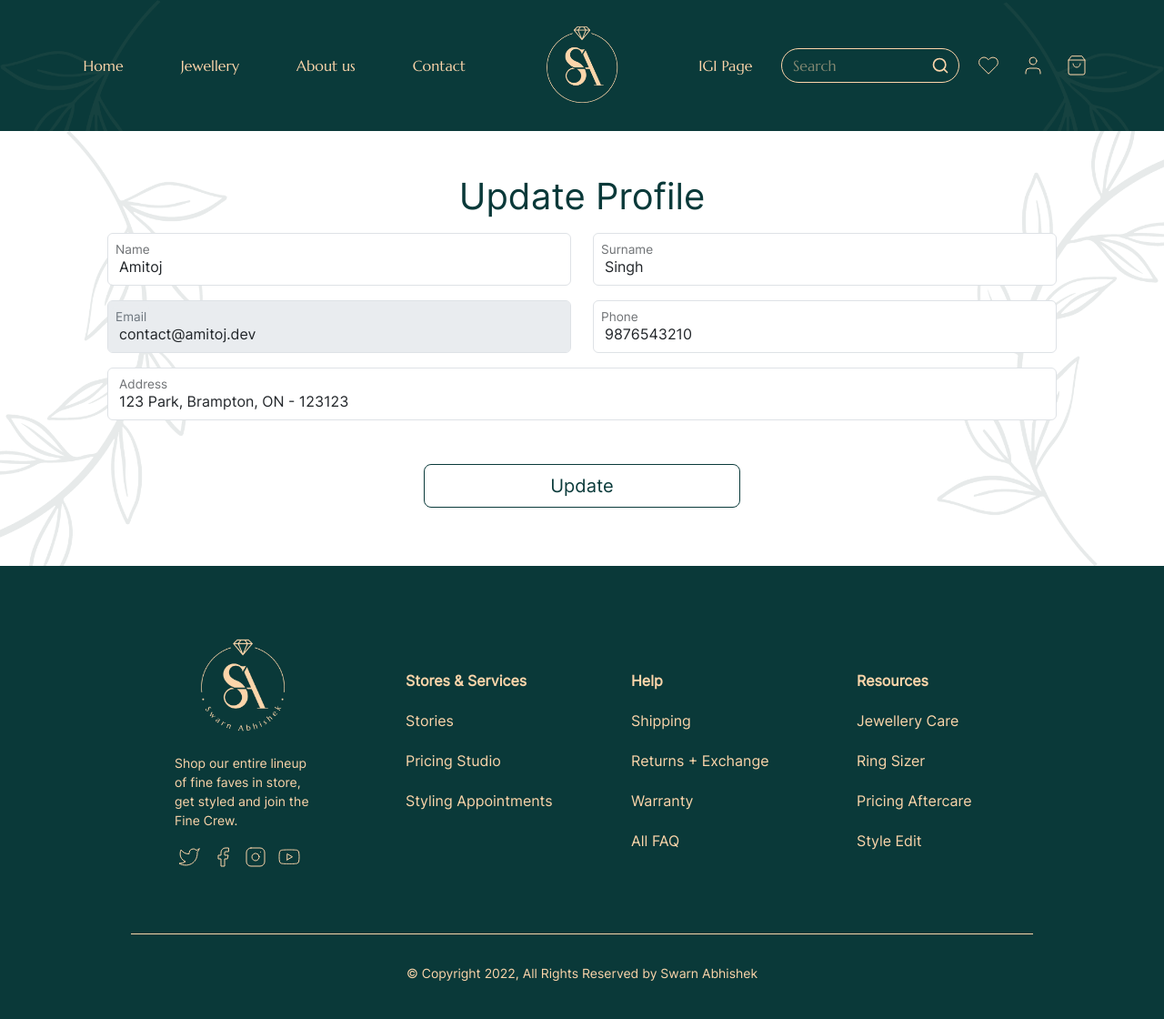
After one commit to Amitoj02/Laravel-Ecommerce, a Laravel app: page /profile in a window 1280 px wide. The commit adds this page. Shown: the whole page at 91% size. Run offline with Laravel 10, Linux system fonts and the light colour scheme; a user stored in the database is signed in; data comes from the database, SQL or seed files in the repository; data that the repository does not hold is empty; some libraries are stand-ins or nearby versions.

Commit message:
Added Profile Settings

```diff
--- a/app/Http/Controllers/HomeController.php
+++ b/app/Http/Controllers/HomeController.php
@@ -53,8 +53,8 @@ class HomeController extends Controller
             'surname' => ['nullable', 'string', 'max:255'],
             'email' => ['required', 'string', 'email', 'max:255', 'unique:'.User::class],
             'password' => ['required', 'confirmed', Password::defaults()],
-            'address' => ['required', 'string', 'max:255'],
-            'phone_number' => ['required', 'numeric', 'max_digits:10']
+            'address' => ['nullable', 'string', 'max:255'],
+            'phone_number' => ['required', 'numeric', 'digits:10']
         ])->validateWithBag('register');
 
         $user = User::create([
--- a/app/Http/Controllers/ProfileController.php
+++ b/app/Http/Controllers/ProfileController.php
@@ -3,6 +3,7 @@
 namespace App\Http\Controllers;
 
 use App\Http\Requests\ProfileUpdateRequest;
+use App\Models\User;
 use Illuminate\Http\RedirectResponse;
 use Illuminate\Http\Request;
 use Illuminate\Support\Facades\Auth;
@@ -11,50 +12,28 @@ use Illuminate\View\View;
 
 class ProfileController extends Controller
 {
-    /**
-     * Display the user's profile form.
-     */
-    public function edit(Request $request): View
-    {
-        return view('profile.edit', [
-            'user' => $request->user(),
-        ]);
+    public function profile(): View{
+        return view('profile');
     }
 
-    /**
-     * Update the user's profile information.
-     */
-    public function update(ProfileUpdateRequest $request): RedirectResponse
+    public function update(Request $request): RedirectResponse
     {
-        $request->user()->fill($request->validated());
-
-        if ($request->user()->isDirty('email')) {
-            $request->user()->email_verified_at = null;
-        }
-
-        $request->user()->save();
-
-        return Redirect::route('profile.edit')->with('status', 'profile-updated');
-    }
-
-    /**
-     * Delete the user's account.
-     */
-    public function destroy(Request $request): RedirectResponse
-    {
-        $request->validateWithBag('userDeletion', [
-            'password' => ['required', 'current_password'],
+        $request->validate([
+            'name' => ['required', 'string', 'max:255'],
+            'surname' => ['nullable', 'string', 'max:255'],
+            'address' => ['nullable', 'string', 'max:255'],
+            'phone_number' => ['required', 'numeric', 'digits:10']
         ]);
 
-        $user = $request->user();
+        User::query()
+            ->where('id', Auth::id())
+            ->update([
+                'name' => $request->name,
+                'surname' => $request->surname,
+                'address' => $request->address,
+                'phone_number' => $request->phone_number
+            ]);
 
-        Auth::logout();
-
-        $user->delete();
-
-        $request->session()->invalidate();
-        $request->session()->regenerateToken();
-
-        return Redirect::to('/');
+        return redirect()->route('profile')->with('updated', true);
     }
 }
--- a/app/Http/Controllers/QuoteController.php
+++ b/app/Http/Controllers/QuoteController.php
@@ -36,7 +36,7 @@ class QuoteController extends Controller
         $request->validate([
             'recipient_name' => ['required', 'string', 'max:255'],
             'email' => ['required', 'string', 'email', 'max:255'],
-            'phone_number' => ['required', 'numeric', 'max_digits:10'],
+            'phone_number' => ['required', 'numeric', 'digits:10'],
             'message' => ['nullable', 'string', 'max:2000'],
             'address_street' => ['nullable', 'string', 'max:70'],
             'address_city' => ['nullable', 'string', 'max:50'],
--- a/resources/views/layouts/app.blade.php
+++ b/resources/views/layouts/app.blade.php
@@ -91,7 +91,7 @@
                                 @auth
                                     <a class="nav-icon" href="#" role="button" data-bs-toggle="dropdown" aria-expanded="false"><i data-feather="user"></i></a>
                                     <ul class="dropdown-menu">
-                                        <li><a class="dropdown-item" href="#" data-bs-toggle="modal" data-bs-target="#modal-account-settings" id="nav-account-settings"><i data-feather="user"></i> Account</a></li>
+                                        <li><a class="dropdown-item" href="{{ route('profile') }}"><i data-feather="user"></i> Account</a></li>
                                         @if(Auth::user()->is_admin === true)
                                             <li><a class="dropdown-item" href="{{asset('admin')}}"><i data-feather="grid"></i> Admin Dashboard</a></li>
                                         @endif
@@ -177,11 +177,8 @@
                                 </div>
                                 <div class="px-4 inter text-center">
                                     <img src="{{ asset('assets/logo_variant1_green.png') }}" width="150px" height="150px">
-                                    <p class="text-primary m-0">Create an account to view your orders, enjoy
-                                        privileges
-                                        and receive updates.</p>
-                                    <h1 class="text-primary marcellus mx-2" style="font-size: 3rem;">Create Account
-                                    </h1>
+                                    <p class="text-primary m-0">Create an account to create wishlist, request quotes and receive updates.</p>
+                                    <h1 class="text-primary marcellus mx-2" style="font-size: 3rem;">Create Account</h1>
 
                                     <form method="POST" action="{{ route('register') }}">
                                         @csrf
--- /dev/null
+++ b/resources/views/profile.blade.php
@@ -0,0 +1,63 @@
+@extends('layouts.app')
+@section('page-title', 'Profile - Swarn Abhishek')
+@section('header-content')
+@endsection
+
+@section('content')
+    <!-- Info section STARTS-->
+    <div class="section-leaf1">
+        <div class="section-leaf2">
+            <div class="container p-5 inter">
+
+{{--                <div class="alert alert-warning" role="alert">--}}
+{{--                    Your account email is not verified, click here to resubmit the verification email.--}}
+{{--                </div>--}}
+
+{{--                <div class="alert alert-success" role="alert">--}}
+{{--                    A verification link has been sent to your email.--}}
+{{--                </div>--}}
+
+                @if(Session::get('updated') === true)
+                    <div class="alert alert-success alert-dismissible fade show" role="alert">
+                        The profile was updated!
+                        <button type="button" class="btn-close" data-bs-dismiss="alert" aria-label="Close"></button>
+                    </div>
+                @endif
+
+                <h1 class="text-primary text-center">Update Profile</h1>
+                <form method="post" action="{{ route('profile-update') }}"  class="inter">
+                    @csrf
+                    <div class="row row-cols-1 row-cols-lg-2">
+                        <div class="col form-floating my-2">
+                            <input type="text" class="form-control" id="txt_name" name="name" value="{{ old('name') ? old('name') : Auth::user()->name }}" placeholder="Name">
+                            <label for="txt_name" class="ms-2">Name</label>
+                            <x-input-error :messages="$errors->get('name')" class="mt-2" />
+                        </div>
+                        <div class="col form-floating my-2">
+                            <input type="text" class="form-control" id="txt_surname" name="surname" value="{{ old('surname') ? old('surname') : Auth::user()->surname }}" placeholder="Surname">
+                            <label for="txt_surname" class="ms-2">Surname</label>
+                            <x-input-error :messages="$errors->get('surname')" class="mt-2" />
+                        </div>
+                    </div>
+                    <div class="row row-cols-1 row-cols-lg-2">
+                        <div class="col form-floating my-2">
+                            <input type="email" class="form-control" id="txt_email" name="email" value="{{ Auth::user()->email }}" placeholder="Email" disabled>
+                            <label for="txt_email" class="ms-2">Email</label>
+                        </div>
+                        <div class="col form-floating my-2 mb-2">
+                            <input type="text" class="form-control" id="txt_phone" name="phone_number" value="{{ old('phone_number') ? old('phone_number') : Auth::user()->phone_number }}" placeholder="Phone">
+                            <label for="txt_phone" class="ms-2">Phone</label>
+                            <x-input-error :messages="$errors->get('phone_number')" class="mt-2" />
+                        </div>
+                    </div>
+                    <div class="form-floating my-2 mb-5">
+                        <input type="text" class="form-control" id="txt_address" name="address" value="{{ old('address') ? old('address') : Auth::user()->address }}" placeholder="Address">
+                        <label for="txt_address">Address</label>
+                        <x-input-error :messages="$errors->get('address')" class="mt-2" />
+                    </div>
+                    <input class="btn btn-outline-secondary btn-lg d-grid gap-2 col-6 col-lg-4 mx-auto" type="submit" value="Update">
+                </form>
+            </div>
+        </div>
+    </div>
+@endsection
--- a/routes/web.php
+++ b/routes/web.php
@@ -33,7 +33,6 @@ Route::get('/about', function () {
 
 Route::get('/browse', [BrowseController::class, 'show'])->name('browse');
 
-
 Route::get('/contact', function () {
     return view('contact');
 })->name('contact');
@@ -55,9 +54,9 @@ Route::get('/dashboard', function () {
 })->middleware(['auth', 'verified'])->name('dashboard');
 
 Route::middleware('auth')->group(function () {
-//    Route::get('/profile', [ProfileController::class, 'edit'])->name('profile.edit');
-//    Route::patch('/profile', [ProfileController::class, 'update'])->name('profile.update');
-//    Route::delete('/profile', [ProfileController::class, 'destroy'])->name('profile.destroy');
+
+    Route::get('/profile', [ProfileController::class, 'profile'])->name('profile');
+    Route::post('/profile', [ProfileController::class, 'update'])->name('profile-update');
 
     Route::get('/quote/details', [QuoteController::class, 'details'])->name('quote-details');
     Route::post('/quote/details', [QuoteController::class, 'submit'])->name('quote-details-submit');
```
Also changed, not shown: app/Filament/Resources/OrderResource/RelationManagers/CartItemsRelationManager.php (+6 -1 lines).
